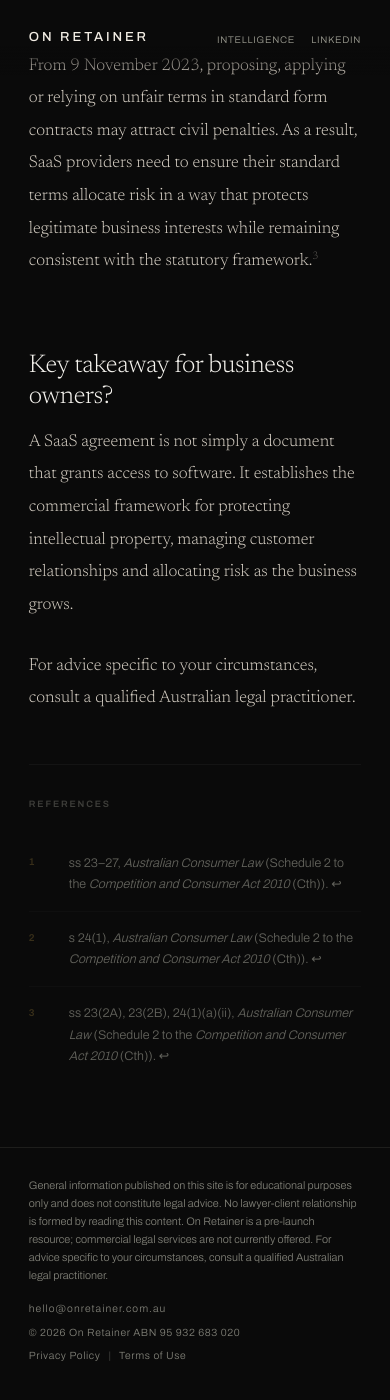
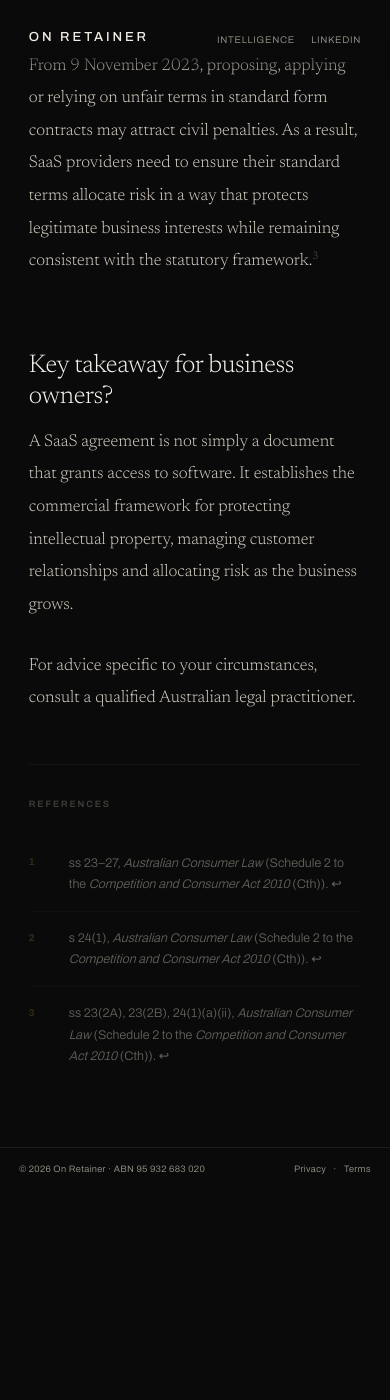
Before and after one commit to Syn-axe/solid-guacamole, a Jekyll site: the page built from _articles/what-is-a-saas-agreement.md, in a window 390 px wide and 1400 px high, scrolled down 6049 px. Built offline with Jekyll 4.4.1, drawn with Linux system fonts in a browser that asks for light colours; after the commit the page ends 7242 px from its top, so only the background shows below that.

Commit message:
Update article.html

```diff
--- a/_layouts/article.html
+++ b/_layouts/article.html
@@ -646,18 +646,32 @@
 
     .footer-mark:hover { color: var(--signal); opacity: 1; }
 
+    .footer-mobile { display: none; }
+
     /* ─── RESPONSIVE ─── */
     @media (max-width: 700px) {
       nav { padding: 1.5rem 1.8rem; }
       .nav-links { gap: 1rem; }
       .nav-links a { font-size: 0.6rem; letter-spacing: 0.08em; }
-      footer { padding-left: 1.8rem; padding-right: 1.8rem; }
       .status-tag { display: none; }
       .article-header { padding: 5rem 1.8rem var(--sp-8); }
       .article-body { padding: var(--sp-12) 1.8rem var(--sp-16); }
       .article-body .quick-answer { padding: var(--sp-5); }
-      footer { flex-direction: column; align-items: flex-start; gap: 1rem; }
-      .footer-brand { align-items: flex-start; }
+      footer { display: block; padding: 0.9rem 1.2rem; }
+      .disclaimer, .footer-brand { display: none; }
+      .footer-mobile {
+        display: flex;
+        align-items: center;
+        justify-content: space-between;
+        gap: 0.75rem;
+        width: 100%;
+        color: var(--slate);
+        font-size: 0.58rem;
+        letter-spacing: 0.035em;
+        white-space: nowrap;
+      }
+      .footer-mobile-links { display: flex; align-items: center; gap: 0.45rem; }
+      .footer-mobile a { color: var(--slate); text-decoration: none; }
       .article-meta-strip {
         display: grid;
         grid-template-columns: repeat(4, minmax(0, 1fr));
@@ -772,6 +786,10 @@
         <a href="/Terms">Terms of Use</a>
       </div>
     </div>
+    <div class="footer-mobile" aria-label="Site information">
+      <span>© 2026 On Retainer · ABN 95 932 683 020</span>
+      <span class="footer-mobile-links"><a href="/Privacy">Privacy</a><span aria-hidden="true">·</span><a href="/Terms">Terms</a></span>
+    </div>
   </footer>
 
 </body>
```
